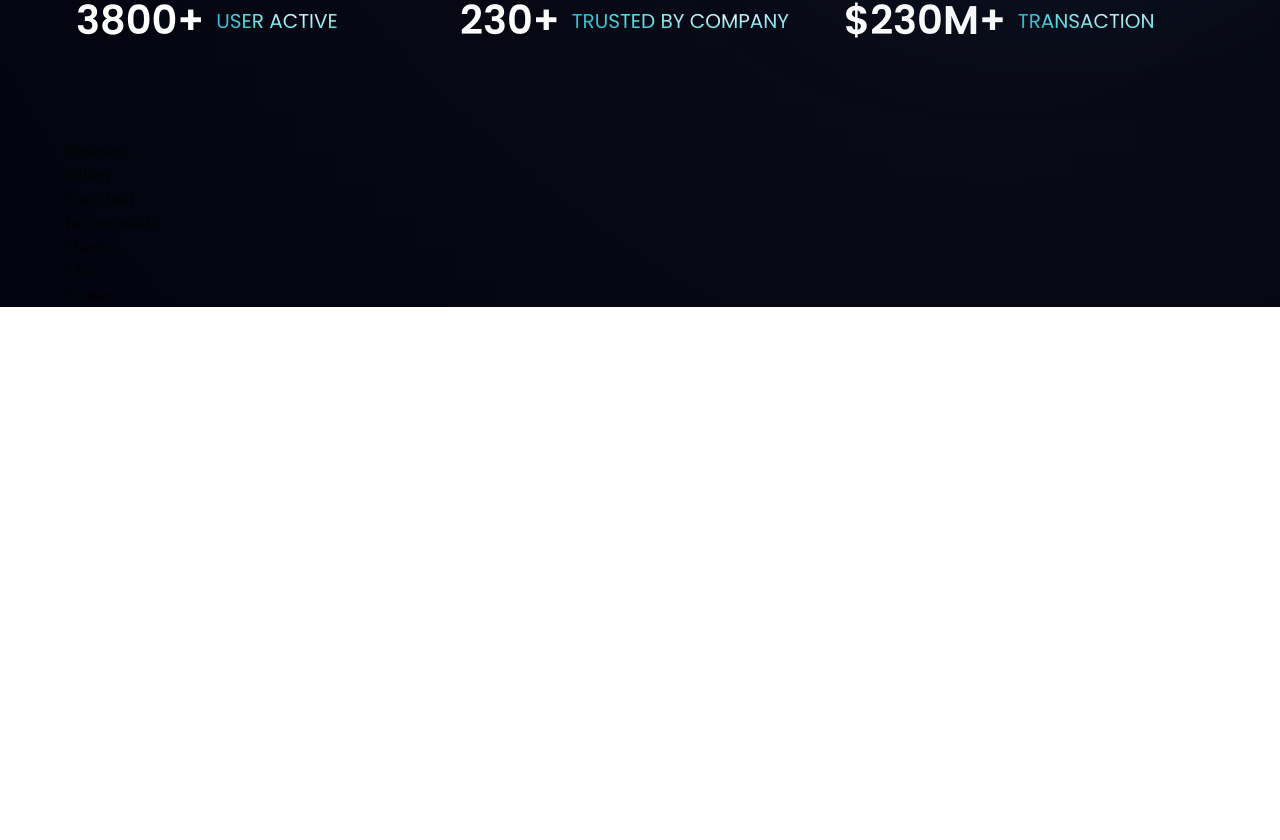
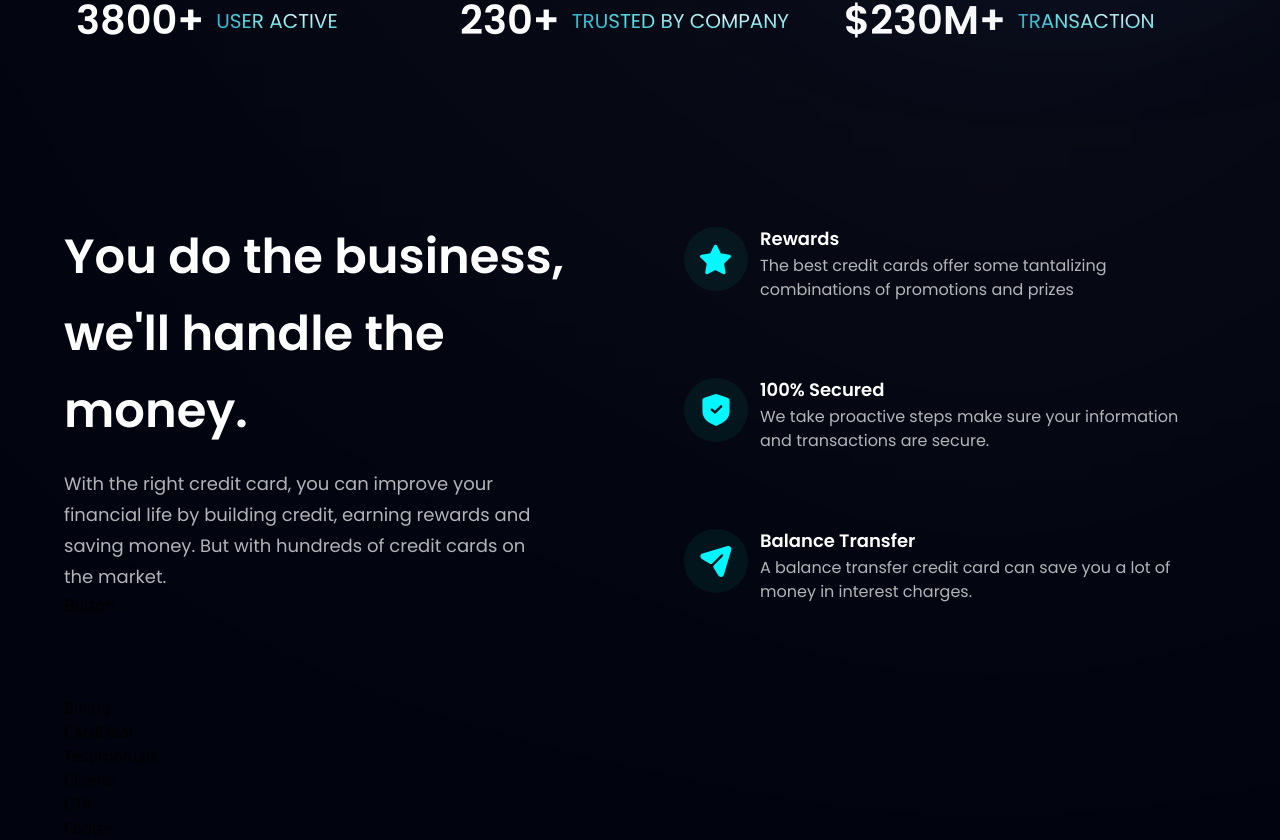
Before and after one commit to briansegs/bank_app, a React (Vite) app in the folder bank_app/: page / in a window 1280 px wide. Shown: the part 806-1646 px from the top of the page. Before the commit the page ends 1113 px from the top, so only its background shows below. Built offline with nearby package versions, Linux system fonts and the light colour scheme.

Commit message:
add: Business section content

```diff
--- a/bank_app/src/components/Business.jsx
+++ b/bank_app/src/components/Business.jsx
@@ -1,8 +1,49 @@
-import React from 'react'
+import { features } from '../constants';
+import styles ,{ layout } from '../style';
+import Button from './Button';
+
+const FeatureCard = ({ icon, title, content, index }) => (
+  <div className={`flex flex-row p-6 rounded-[20px] ${index !== features.length - 1 ? "mb-6" : "mb-0"} feature-card`}>
+    <div className={`w-[64px] h-[64px] rounded-full ${styles.flexCenter} bg-dimBlue`}>
+      <img src={icon} alt="icon" className='w-[50%] h-[50%] object-contain' />
+    </div>
+
+    <div className='flex-1 flex flex-col ml-3'>
+      <h4 className='font-poppins font-semibold text-white text-[18px] leading-[23px] mb-1'>
+        {title}
+      </h4>
+      <p className='font-poppins font-normal text-dimWhite text-[16px] leading-[24px] mb-1'>
+        {content}
+      </p>
+    </div>
+  </div>
+);
 
 const Business = () => {
   return (
-    <div>Business</div>
+    <section id='features' className={layout.section}>
+      <div className={layout.sectionInfo}>
+        <h2 className={styles.heading2}>
+          You do the business,
+          <br className='sm:block hidden' />
+          we'll handle the money.
+        </h2>
+        <p className={`${styles.paragraph} max-w-[470px] mt-5`}>
+          With the right credit card, you can improve your
+          financial life by building credit, earning rewards
+           and saving money. But with hundreds of credit
+           cards on the market.
+        </p>
+
+        <Button styles='mt-10' />
+      </div>
+
+      <div className={`${layout.sectionImg} flex-col`}>
+        {features.map((feature, index) => (
+          <FeatureCard key={feature.id} {...feature} index={index} />
+        ))}
+      </div>
+    </section>
   )
 }
 
```
